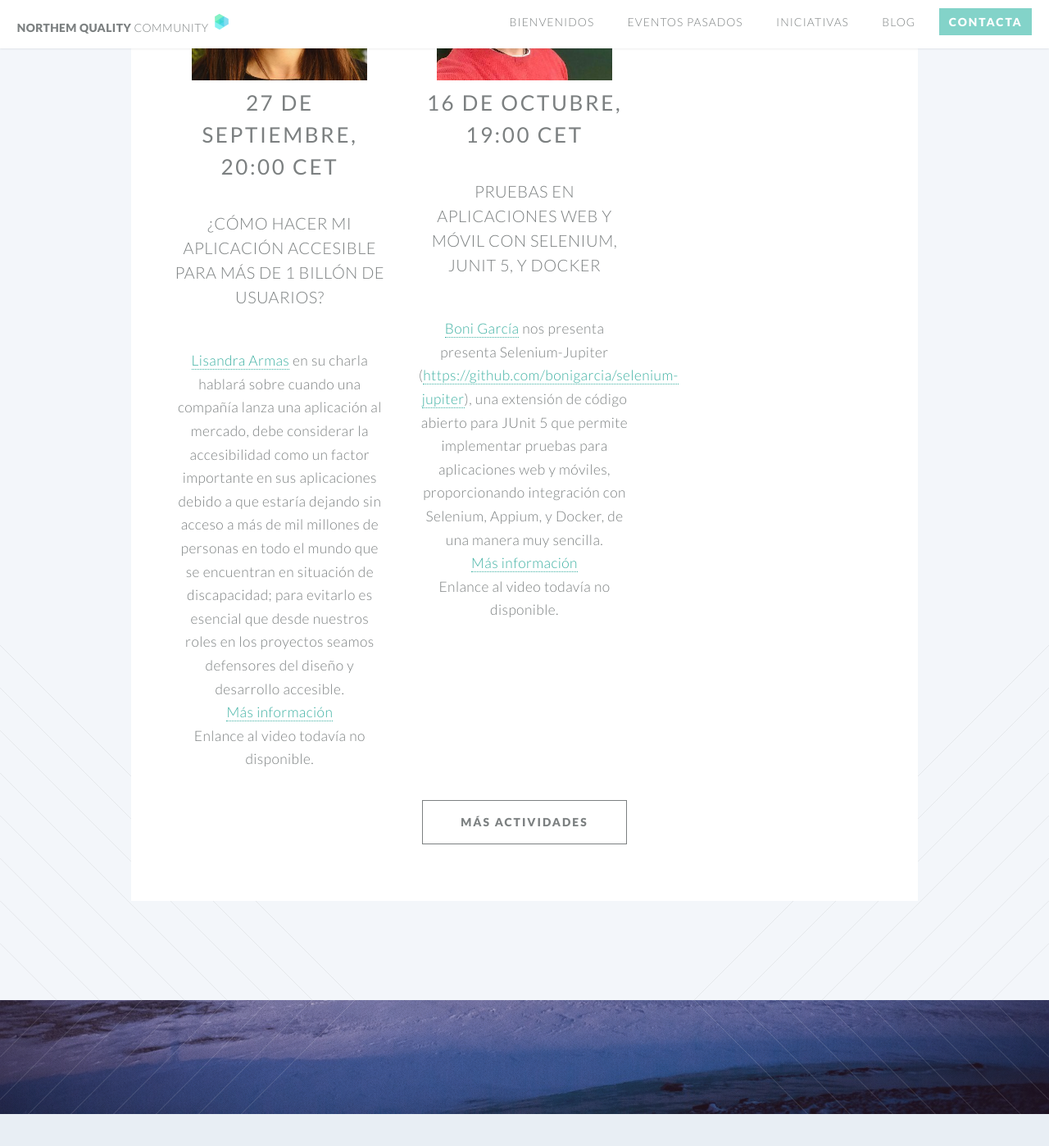
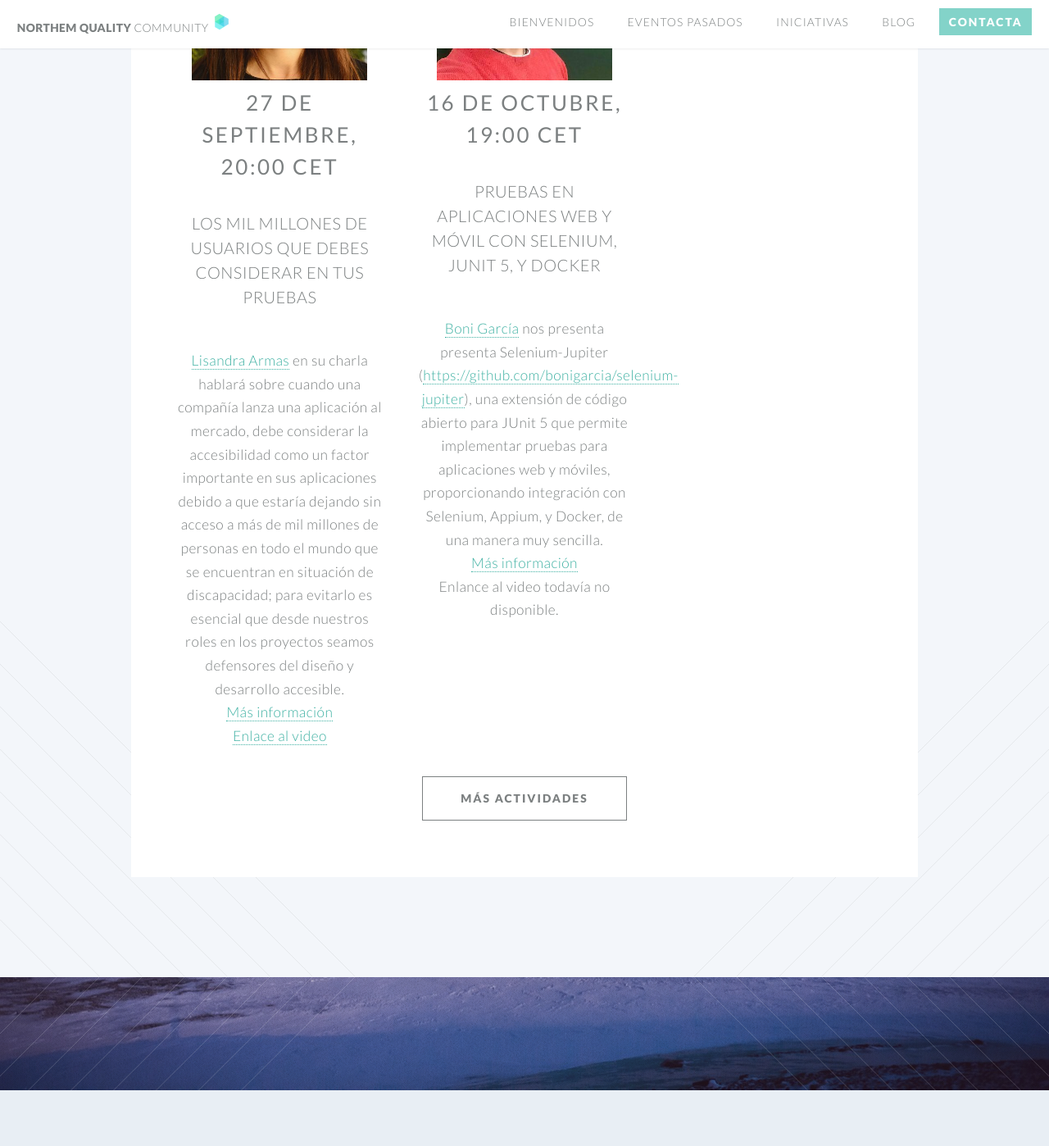
Before and after one commit to NorthemQuality/northemquality.github.io, a Jekyll site: the page built from index.html, in a window 1280 px wide and 1400 px high, scrolled down 1285 px. Shown: the whole window at 82% size. Built offline with Jekyll 4.4.1, drawn with Linux system fonts in a browser that asks for light colours.

Commit message:
Lisandra youtube video

```diff
--- a/index.html
+++ b/index.html
@@ -30,14 +30,13 @@
 								<header>
 									<h2><strong>27 de Septiembre, 20:00 CET</strong></h2>
 								</header>
-								<p><h3>¿Cómo hacer mi aplicación accesible para más de 1 billón de usuarios?</h3>
+								<p><h3>Los mil millones de usuarios que debes considerar en tus pruebas</h3>
 								</br>
 								<a href="https://twitter.com/lisyarmas" target="_blank">Lisandra Armas</a> en su charla hablará sobre cuando una compañía lanza una aplicación al mercado, debe considerar la accesibilidad como un factor importante en sus aplicaciones debido a que estaría dejando sin acceso a más de mil millones de personas en todo el mundo que se encuentran en situación de discapacidad; para evitarlo es esencial que desde nuestros roles en los proyectos seamos defensores del diseño y desarrollo accesible.
 								</br>
 								<a href="https://github.com/NorthemQuality/community-activities/issues/13" target="_blank">Más información</a>
 								</br>
-								<!--a href="https://www.youtube.com/watch?v=u7Z1V_NcmPY" target="_blank">Enlace al video</a -->
-								Enlance al video todavía no disponible.
+								<a href="https://www.youtube.com/watch?v=LBJzLc-Z7o4" target="_blank">Enlace al video</a>
 							</section>
 						</div>
 						<div class="4u">
```
